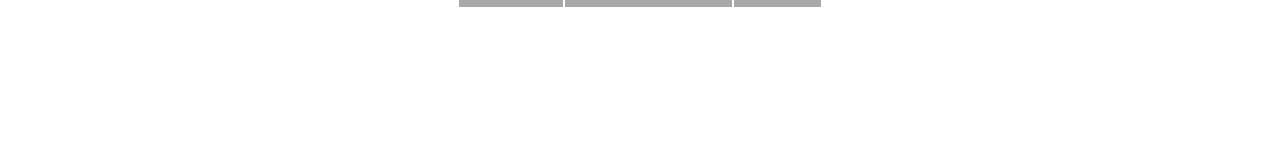
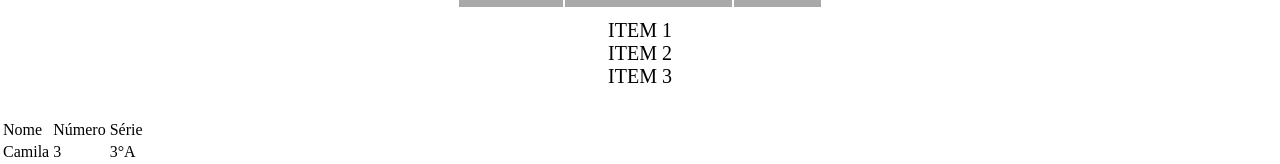
Before and after one commit to camilinhadofivesos/Test, a plain HTML site: page index.html in a window 1280 px wide. Shown: the part 666-830 px from the top of the page. Before the commit the page ends 800 px from the top, so only its background shows below. Drawn offline with Linux system fonts and the light colour scheme.

Commit message:
Update index.html
Fiz atualizações no index.html

```diff
--- a/index.html
+++ b/index.html
@@ -152,6 +152,24 @@
         </tr>
     </table>
 
+    <ul id="lista_adicional">
+        <li>ITEM 1</li>
+        <li>ITEM 2</li>
+        <li>ITEM 3</li>
+    </ul>
+
+    <table id="tabela_adicional">
+        <tr>
+            <td>Nome</td>
+            <td>Número</td>
+            <td>Série</td>
+        </tr>
+        <tr>
+            <td>Camila</td>
+            <td>3</td>
+            <td>3°A</td>
+        </tr>
+    </table>
 </body>
 
 </html>
```
